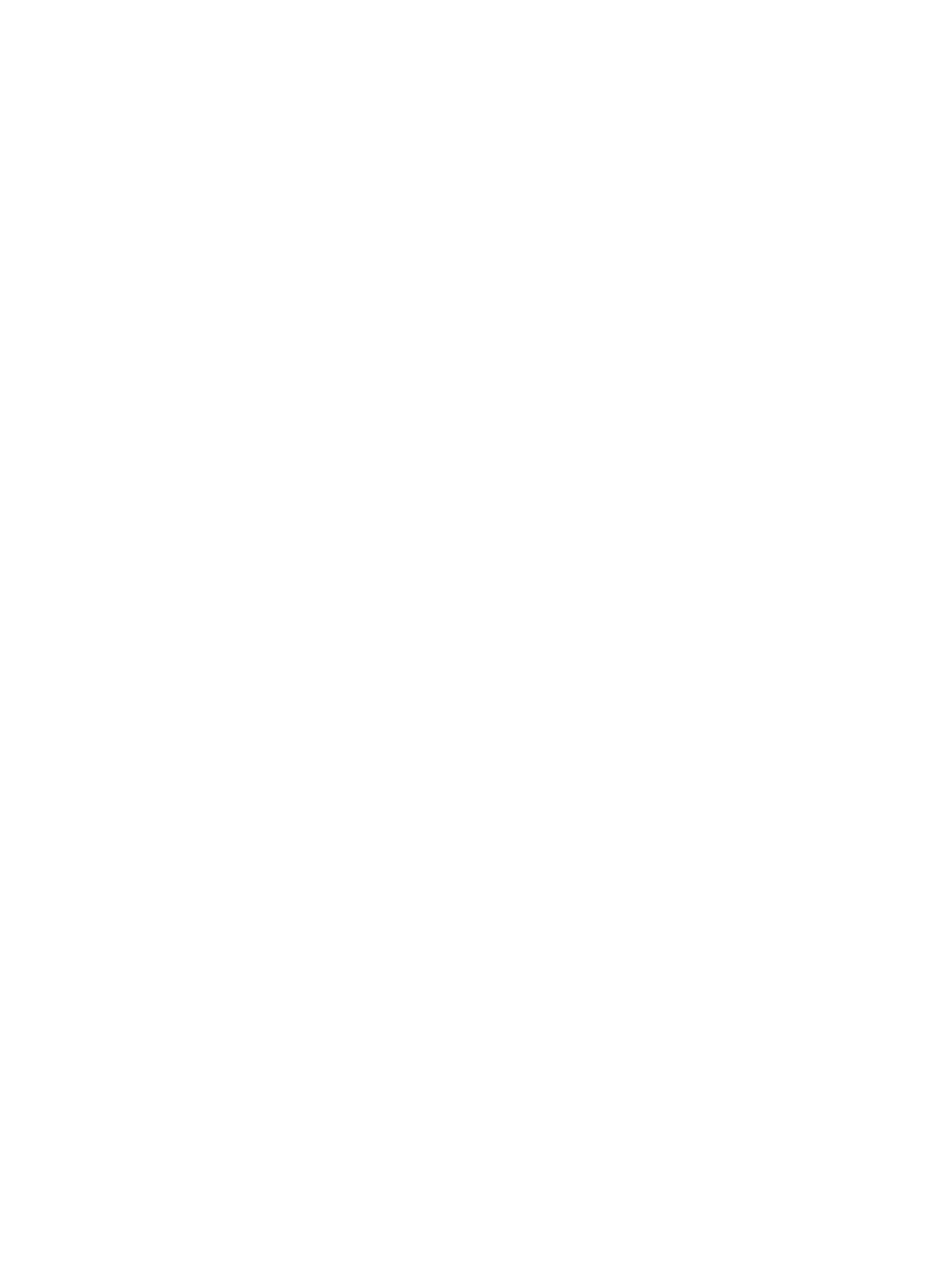
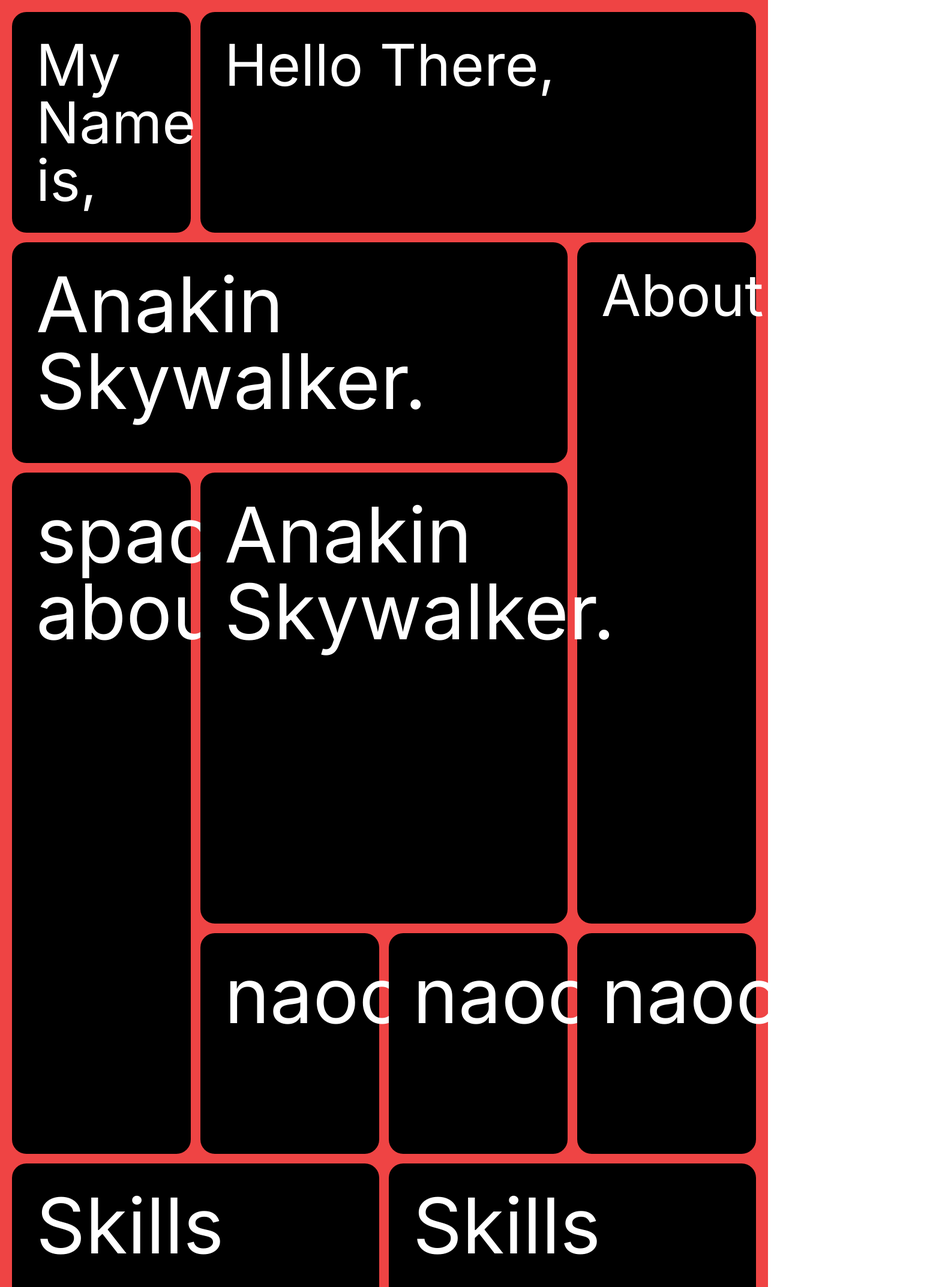
Before and after one commit to HrishikShaji/portfolio-five, a Next.js app: page / in a window 1280 px wide. Shown: the top 2146 px of the page at 60% size, 1565 px wide, since content can reach past the window. Before the commit the page ends 800 px from the top, so only its background shows below. Built offline with nearby package versions, Linux system fonts and the light colour scheme.

Commit message:
added layout

```diff
--- /dev/null
+++ b/app/components/Hero.tsx
@@ -0,0 +1,61 @@
+export const Hero = () => {
+  return (
+    <div className="text-white  grid grid-cols-4 grid-rows-10 gap-4">
+      <div className="p-10 bg-black rounded-3xl ">
+        <h1 className="text-8xl">My Name is,</h1>
+      </div>
+      <div className="p-10 bg-black rounded-3xl col-span-3">
+        <h1 className="text-8xl whitespace-nowrap">Hello There,</h1>
+      </div>
+      <div className="p-10 bg-black rounded-3xl col-span-3">
+        <h1 className="text-9xl">Anakin Skywalker.</h1>
+      </div>
+      <div className="p-10 bg-black rounded-3xl  row-span-3">
+        <h1 className="text-8xl">About</h1>
+      </div>
+      <div className="p-10 bg-black rounded-3xl row-span-3">
+        <h1 className="text-9xl">spacer about</h1>
+      </div>
+      <div className="p-10 bg-black rounded-3xl row-span-2 col-span-2">
+        <h1 className="text-9xl">Anakin Skywalker.</h1>
+      </div>
+      <div className="p-10 bg-black rounded-3xl ">
+        <h1 className="text-9xl">naoo</h1>
+      </div>
+      <div className="p-10 bg-black rounded-3xl ">
+        <h1 className="text-9xl">naoo</h1>
+      </div>
+      <div className="p-10 bg-black rounded-3xl ">
+        <h1 className="text-9xl">naoo</h1>
+      </div>
+      <div className="p-10 bg-black rounded-3xl col-span-2 ">
+        <h1 className="text-9xl">Skills</h1>
+      </div>
+      <div className="p-10 bg-black rounded-3xl col-span-2  row-span-2">
+        <h1 className="text-9xl">Skills</h1>
+      </div>
+
+      <div className="p-10 bg-black rounded-3xl   row-span-2">
+        <h1 className="text-9xl">testimonials</h1>
+      </div>
+      <div className="p-10 bg-black rounded-3xl   ">
+        <h1 className="text-9xl">fake</h1>
+      </div>
+      <div className="p-10 bg-black rounded-3xl  col-span-2 ">
+        <h1 className="text-9xl">testi</h1>
+      </div>
+      <div className="p-10 bg-black rounded-3xl  row-span-3 ">
+        <h1 className="text-9xl">see preojects</h1>
+      </div>
+      <div className="p-10 bg-black rounded-3xl  row-span-2 col-span-3">
+        <h1 className="text-9xl"> preojects</h1>
+      </div>
+      <div className="p-10 bg-black rounded-3xl   ">
+        <h1 className="text-9xl">contact me</h1>
+      </div>
+      <div className="p-10 bg-black rounded-3xl  col-span-3">
+        <h1 className="text-9xl"> contact</h1>
+      </div>
+    </div>
+  );
+};
--- a/app/page.tsx
+++ b/app/page.tsx
@@ -1,3 +1,9 @@
+import { Hero } from "./components/Hero";
+
 export default function Home() {
-	return <main className=""></main>;
+  return (
+    <main className="bg-red-500 p-5 w-full h-full">
+      <Hero />
+    </main>
+  );
 }
```
